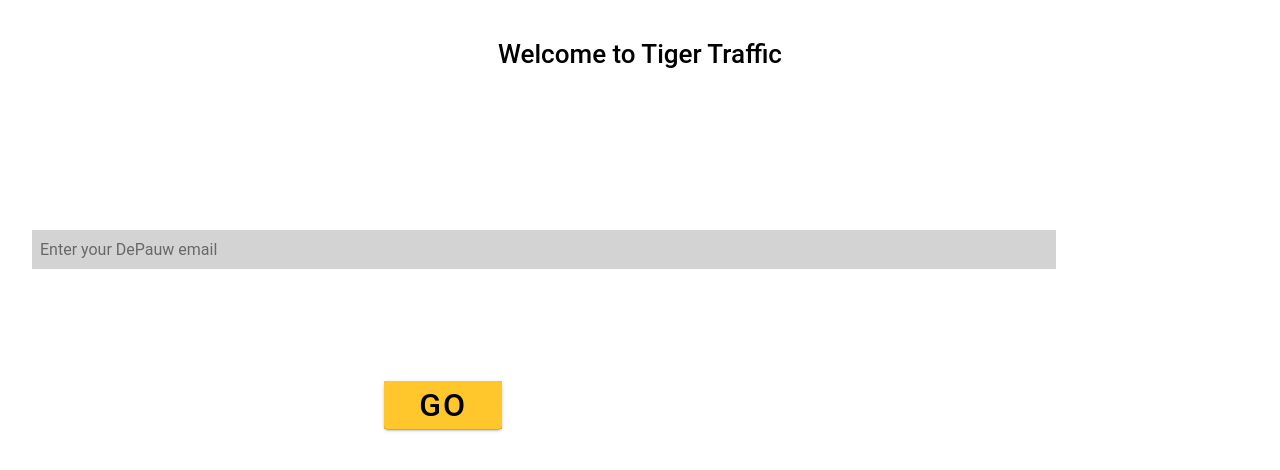
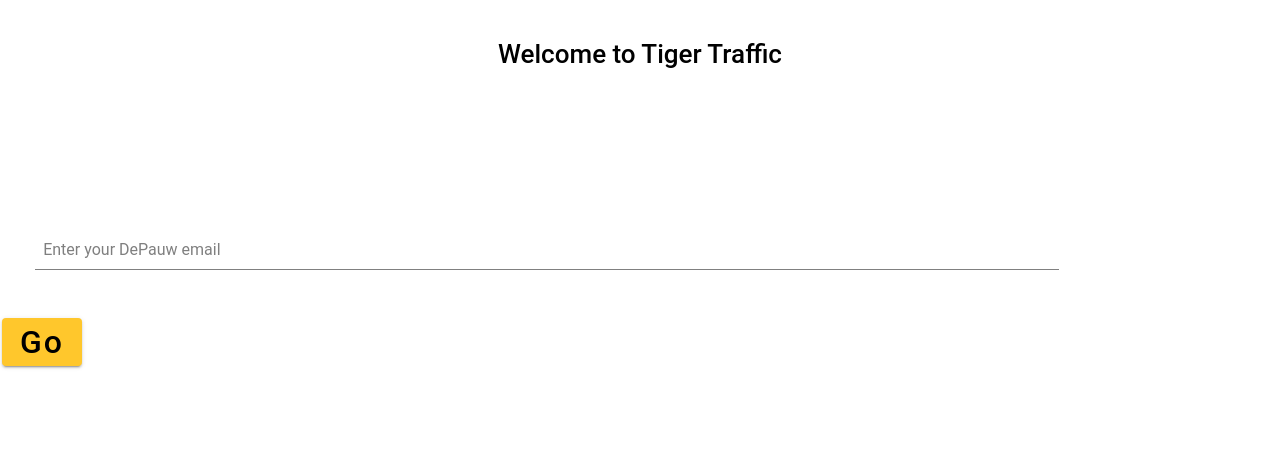
Before and after one commit to kathleencurran2021/tigerTraffic, a React (Create React App) app: page /welcome in a window 1280 px wide. Shown: the top 470 px of the page. Built offline with nearby package versions, Linux system fonts and the light colour scheme.

Commit message:
styled navbar a bit

```diff
--- a/src/components/Navbar.tsx
+++ b/src/components/Navbar.tsx
@@ -4,7 +4,7 @@
 export const Navbar = () => {
   return (
     <IonToolbar className="navToolbar">
-      <IonList>
+      <IonList className="navbar-list">
         <IonButton className="navButton" routerLink="/homepage">
           <IonLabel>Home</IonLabel>
         </IonButton>
--- a/src/pages/SplashPage.tsx
+++ b/src/pages/SplashPage.tsx
@@ -13,21 +13,27 @@
 
 const EmailInput = styled(IonInput)`
   width: 80%;
-  background-color: lightgray;
-  margin: 10rem 1rem 0 2rem;
-  border: black 2px;
+  padding-left: 1rem;
+  margin: 10rem 1rem 0 2.2rem;
+  border-bottom: 1px solid gray;
+  display: flex;
+  align-items: center;
+  justifycontent: center;
 `
 
 //why is this capitalized
 const GoButton = styled(IonButton)`
   background-color: #ffc72c;
   color: black;
-  margin-left: 30%;
-  margin-top: 7rem;
-  margin-bottom: 5rem;
+  margin-top: 3rem;
   font-size: 2rem;
   height: 3rem;
   text-align: center;
+  text-transform: capitalize;
+  width: 5rem;
+  display: flex;
+  alignitems: center;
+  justifycontent: center;
 `
 
 export const SplashPage = () => {
@@ -41,6 +47,7 @@
           className="email-input"
           placeholder="Enter your DePauw email"
           inputMode="email"
+          autofocus={true}
         ></EmailInput>
         <GoButton routerLink="/homepage">Go</GoButton>
       </IonContent>
--- a/src/theme/variables.css
+++ b/src/theme/variables.css
@@ -1,12 +1,32 @@
 /* Ionic Variables and Theming. For more info, please see:
 http://ionicframework.com/docs/theming/ */
+
+body {
+  background-color: white;
+}
 
 /** Ionic CSS Variables **/
 ion-button {
   --background: #ffc72c;
   --color: black;
   --font-weight: bolder;
-  --width: 33%;
+  width: 100%;
+  border-radius: 10px;
+}
+
+/* navbar styling */
+.navToolbar {
+  width: 100%;
+  height: 5rem;
+}
+
+.navbar-list {
+  display: flex;
+  height: 5rem;
+}
+
+.navbar-list ion-button {
+  font-size: 1.5rem;
 }
 
 /* splash page styling */
```
